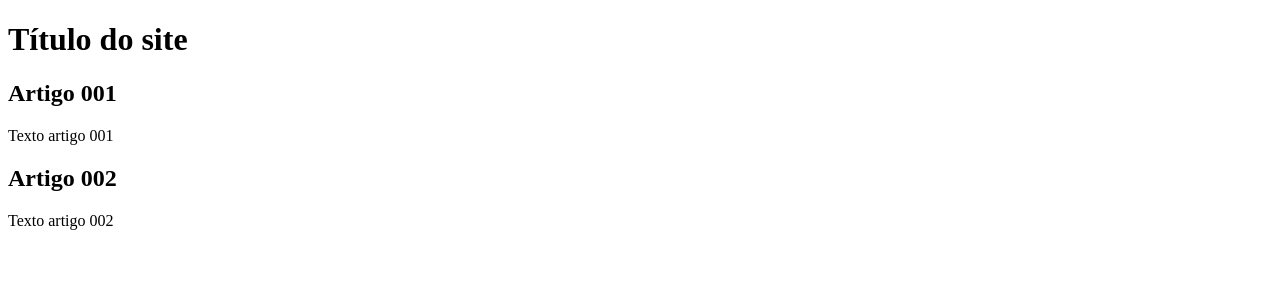
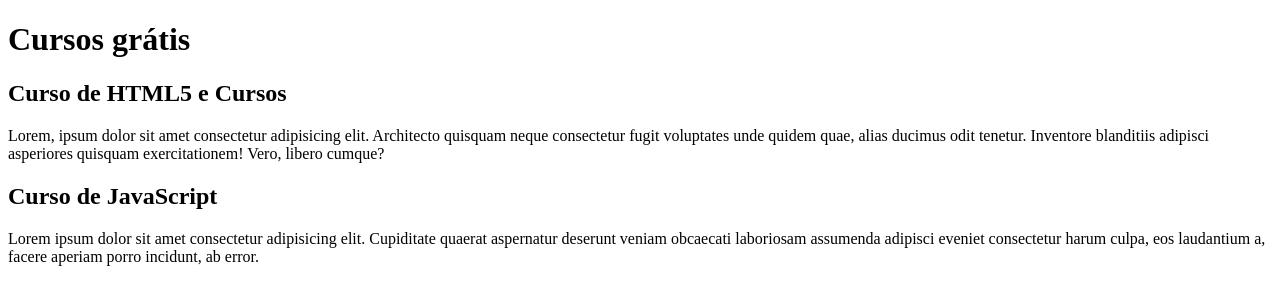
Before and after one commit to rafaelagiordano/Sites_HTML, a plain HTML site: page index.html in a window 1280 px wide. Drawn offline with Linux system fonts and the light colour scheme.

Commit message:
Add conteudo novo

```diff
--- a/index.html
+++ b/index.html
@@ -8,15 +8,15 @@
 <body>
     <main>
         <header>
-            <h1>Título do site</h1>
+            <h1>Cursos grátis</h1>
         </header>
         <article>
-            <h2>Artigo 001</h2>
-            <p>Texto artigo 001</p>
+            <h2>Curso de HTML5 e Cursos</h2>
+            <p>Lorem, ipsum dolor sit amet consectetur adipisicing elit. Architecto quisquam neque consectetur fugit voluptates unde quidem quae, alias ducimus odit tenetur. Inventore blanditiis adipisci asperiores quisquam exercitationem! Vero, libero cumque?</p>
         </article>
         <article>
-            <h2>Artigo 002</h2>
-            <p>Texto artigo 002</p>
+            <h2>Curso de JavaScript</h2>
+            <p>Lorem ipsum dolor sit amet consectetur adipisicing elit. Cupiditate quaerat aspernatur deserunt veniam obcaecati laboriosam assumenda adipisci eveniet consectetur harum culpa, eos laudantium a, facere aperiam porro incidunt, ab error.</p>
         </article>
     </main>
 </body>
```
